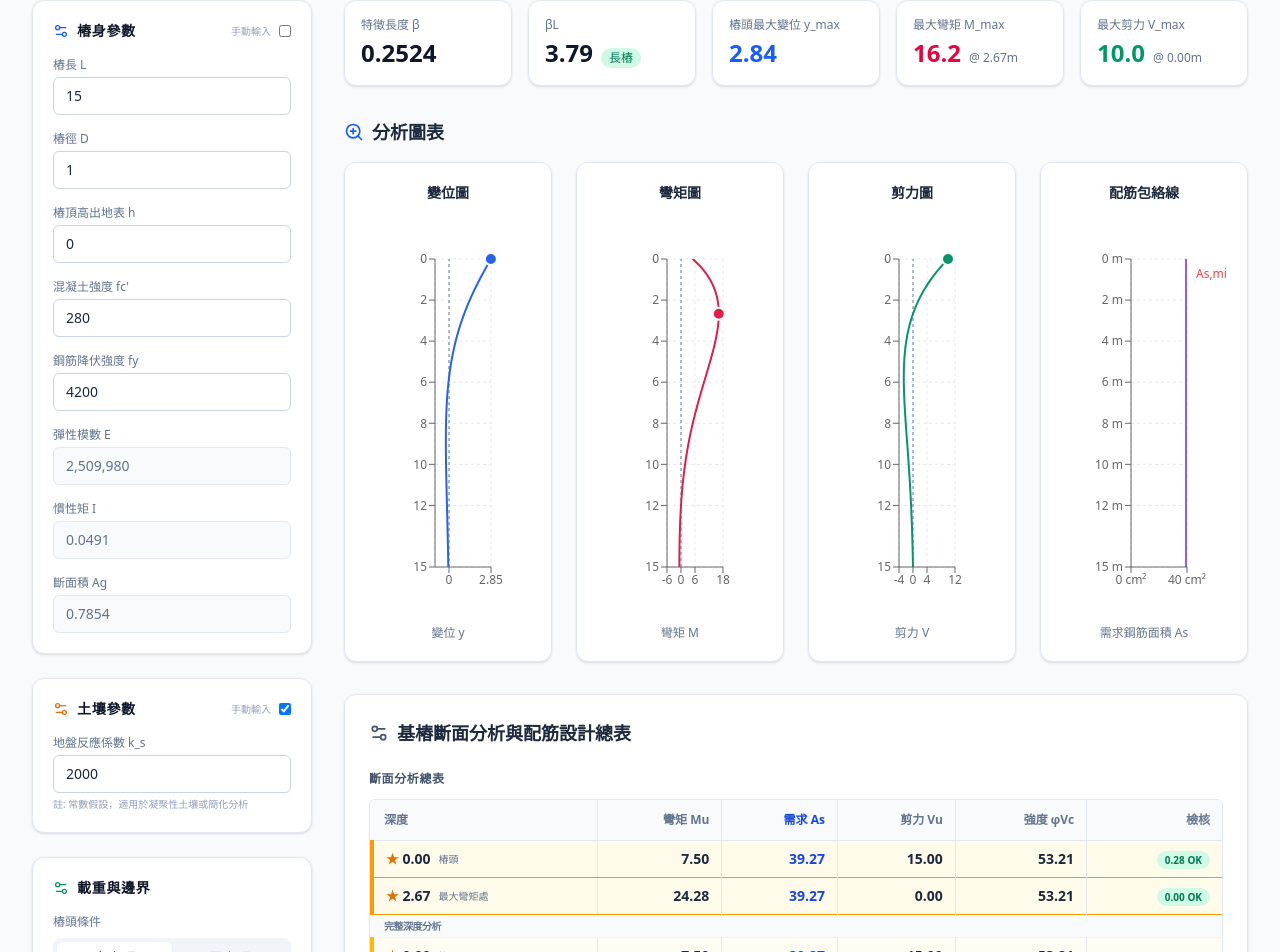
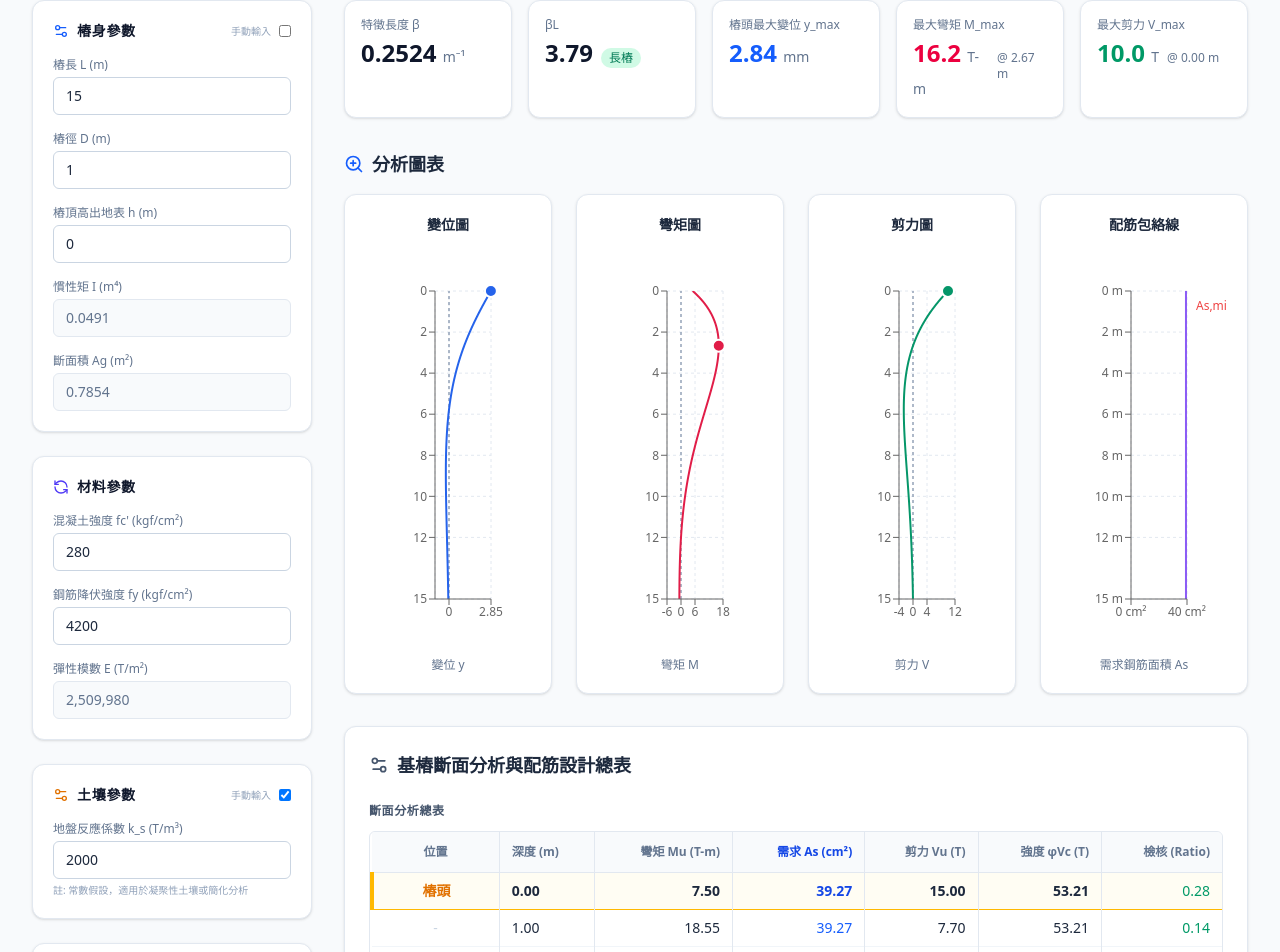
Before and after one commit to tonysum33/L-Pile, a React (Vite) app: page / in a window 1280 px wide. Shown: the part 97-1049 px from the top of the page. Built offline with nearby package versions, Linux system fonts and the light colour scheme.

Commit message:
refactor: standardize indentation and formatting in calculatePile function

```diff
--- a/src/App.tsx
+++ b/src/App.tsx
@@ -471,6 +471,7 @@ export default function App() {
           {/* Sidebar - Inputs */}
           {!isPdfMode && (
             <div className="lg:col-span-3 space-y-6 no-print">
+              {/* Pile Parameters */}
               <div className="bg-white p-5 rounded-xl border border-slate-200 shadow-sm">
                 <div className="flex items-center justify-between mb-4">
                   <h2 className="text-sm font-bold text-slate-900 uppercase tracking-wider flex items-center">
@@ -489,37 +490,19 @@ export default function App() {
                 </div>
                 <div className="space-y-4">
                   <div>
-                  <label className="block text-xs font-medium text-slate-500 mb-1">樁長 L</label>
+                    <label className="block text-xs font-medium text-slate-500 mb-1">樁長 L (m)</label>
                     <input type="number" value={L} onChange={e => setL(Number(e.target.value))} className="w-full px-3 py-2 border border-slate-300 rounded-md text-sm focus:ring-2 focus:ring-blue-500 focus:border-blue-500 outline-none transition-all" />
                   </div>
                   <div>
-                  <label className="block text-xs font-medium text-slate-500 mb-1">樁徑 D</label>
+                    <label className="block text-xs font-medium text-slate-500 mb-1">樁徑 D (m)</label>
                     <input type="number" step="0.1" value={D} onChange={e => setD(Number(e.target.value))} className="w-full px-3 py-2 border border-slate-300 rounded-md text-sm focus:ring-2 focus:ring-blue-500 focus:border-blue-500 outline-none transition-all" />
                   </div>
                   <div>
-                  <label className="block text-xs font-medium text-slate-500 mb-1">樁頂高出地表 h</label>
+                    <label className="block text-xs font-medium text-slate-500 mb-1">樁頂高出地表 h (m)</label>
                     <input type="number" step="0.1" value={h} onChange={e => setH_height(Number(e.target.value))} className="w-full px-3 py-2 border border-slate-300 rounded-md text-sm focus:ring-2 focus:ring-blue-500 focus:border-blue-500 outline-none transition-all" />
                   </div>
                   <div>
-                  <label className="block text-xs font-medium text-slate-500 mb-1">混凝土強度 fc'</label>
-                  <input type="number" value={fc} onChange={e => setFc(Number(e.target.value))} className="w-full px-3 py-2 border border-slate-300 rounded-md text-sm focus:ring-2 focus:ring-blue-500 focus:border-blue-500 outline-none transition-all" />
-                </div>
-                <div>
-                  <label className="block text-xs font-medium text-slate-500 mb-1">鋼筋降伏強度 fy</label>
-                  <input type="number" value={fy} onChange={e => setFy(Number(e.target.value))} className="w-full px-3 py-2 border border-slate-300 rounded-md text-sm focus:ring-2 focus:ring-blue-500 focus:border-blue-500 outline-none transition-all" />
-                </div>
-                <div>
-                  <label className="block text-xs font-medium text-slate-500 mb-1">彈性模數 E</label>
-                  {isManualPile ? (
-                    <input type="number" value={E} onChange={e => setE(Number(e.target.value))} className="w-full px-3 py-2 border border-slate-300 rounded-md text-sm focus:ring-2 focus:ring-blue-500 focus:border-blue-500 outline-none transition-all" />
-                  ) : (
-                    <div className="w-full px-3 py-2 border border-slate-200 bg-slate-50 rounded-md text-sm text-slate-500 cursor-not-allowed">
-                      {E.toLocaleString()}
-                    </div>
-                  )}
-                </div>
-                <div>
-                  <label className="block text-xs font-medium text-slate-500 mb-1">慣性矩 I</label>
+                    <label className="block text-xs font-medium text-slate-500 mb-1">慣性矩 I (m⁴)</label>
                     {isManualPile ? (
                       <input type="number" step="0.0001" value={I} onChange={e => setI(Number(e.target.value))} className="w-full px-3 py-2 border border-slate-300 rounded-md text-sm focus:ring-2 focus:ring-blue-500 focus:border-blue-500 outline-none transition-all" />
                     ) : (
@@ -529,7 +512,7 @@ export default function App() {
                     )}
                   </div>
                   <div>
-                  <label className="block text-xs font-medium text-slate-500 mb-1">斷面積 Ag</label>
+                    <label className="block text-xs font-medium text-slate-500 mb-1">斷面積 Ag (m²)</label>
                     <div className="w-full px-3 py-2 border border-slate-200 bg-slate-50 rounded-md text-sm text-slate-500 cursor-not-allowed">
                       {results.Ag_m2.toFixed(4)}
                     </div>
@@ -537,6 +520,35 @@ export default function App() {
                 </div>
               </div>
 
+              {/* Material Parameters */}
+              <div className="bg-white p-5 rounded-xl border border-slate-200 shadow-sm">
+                <h2 className="text-sm font-bold text-slate-900 uppercase tracking-wider mb-4 flex items-center">
+                  <RefreshCcw className="w-4 h-4 mr-2 text-indigo-600" />
+                  材料參數
+                </h2>
+                <div className="space-y-4">
+                  <div>
+                    <label className="block text-xs font-medium text-slate-500 mb-1">混凝土強度 fc' (kgf/cm²)</label>
+                    <input type="number" value={fc} onChange={e => setFc(Number(e.target.value))} className="w-full px-3 py-2 border border-slate-300 rounded-md text-sm focus:ring-2 focus:ring-indigo-500 focus:border-indigo-500 outline-none transition-all" />
+                  </div>
+                  <div>
+                    <label className="block text-xs font-medium text-slate-500 mb-1">鋼筋降伏強度 fy (kgf/cm²)</label>
+                    <input type="number" value={fy} onChange={e => setFy(Number(e.target.value))} className="w-full px-3 py-2 border border-slate-300 rounded-md text-sm focus:ring-2 focus:ring-indigo-500 focus:border-indigo-500 outline-none transition-all" />
+                  </div>
+                  <div>
+                    <label className="block text-xs font-medium text-slate-500 mb-1">彈性模數 E (T/m²)</label>
+                    {isManualPile ? (
+                      <input type="number" value={E} onChange={e => setE(Number(e.target.value))} className="w-full px-3 py-2 border border-slate-300 rounded-md text-sm focus:ring-2 focus:ring-indigo-500 focus:border-indigo-500 outline-none transition-all" />
+                    ) : (
+                      <div className="w-full px-3 py-2 border border-slate-200 bg-slate-50 rounded-md text-sm text-slate-500 cursor-not-allowed">
+                        {E.toLocaleString()}
+                      </div>
+                    )}
+                  </div>
+                </div>
+              </div>
+
+              {/* Soil Parameters */}
               <div className="bg-white p-5 rounded-xl border border-slate-200 shadow-sm">
                 <div className="flex items-center justify-between mb-4">
                   <h2 className="text-sm font-bold text-slate-900 uppercase tracking-wider flex items-center">
@@ -567,7 +579,7 @@ export default function App() {
                     </div>
                   )}
                   <div>
-                  <label className="block text-xs font-medium text-slate-500 mb-1">地盤反應係數 k_s</label>
+                    <label className="block text-xs font-medium text-slate-500 mb-1">地盤反應係數 k_s (T/m³)</label>
                     <input
                       type="number"
                       value={ks}
@@ -604,12 +616,12 @@ export default function App() {
                     </div>
                   </div>
                   <div>
-                  <label className="block text-xs font-medium text-slate-500 mb-1">水平力 H</label>
+                    <label className="block text-xs font-medium text-slate-500 mb-1">水平力 H (T)</label>
                     <input type="number" value={H} onChange={e => setH(Number(e.target.value))} className="w-full px-3 py-2 border border-slate-300 rounded-md text-sm focus:ring-2 focus:ring-emerald-500 focus:border-emerald-500 outline-none transition-all" />
                   </div>
                   {!isFixed && (
                     <div>
-                    <label className="block text-xs font-medium text-slate-500 mb-1">外加力矩 M</label>
+                      <label className="block text-xs font-medium text-slate-500 mb-1">外加力矩 M (T-m)</label>
                       <input type="number" value={M} onChange={e => setM(Number(e.target.value))} className="w-full px-3 py-2 border border-slate-300 rounded-md text-sm focus:ring-2 focus:ring-emerald-500 focus:border-emerald-500 outline-none transition-all" />
                     </div>
                   )}
@@ -658,7 +670,7 @@ export default function App() {
             <div className="grid grid-cols-2 md:grid-cols-3 lg:grid-cols-5 gap-4">
               <div className="bg-white p-4 rounded-xl border border-slate-200 shadow-sm">
                 <p className="text-xs font-medium text-slate-500 mb-1">特徵長度 β</p>
-                <p className="text-2xl font-bold text-slate-900">{results.beta.toFixed(4)}</p>
+                <p className="text-2xl font-bold text-slate-900">{results.beta.toFixed(4)} <span className="text-sm font-normal text-slate-500">m⁻¹</span></p>
               </div>
               <div className="bg-white p-4 rounded-xl border border-slate-200 shadow-sm">
                 <p className="text-xs font-medium text-slate-500 mb-1">βL</p>
@@ -671,20 +683,20 @@ export default function App() {
               </div>
               <div className="bg-white p-4 rounded-xl border border-slate-200 shadow-sm">
                 <p className="text-xs font-medium text-slate-500 mb-1">樁頭最大變位 y_max</p>
-                <p className="text-2xl font-bold text-blue-600">{results.ymax.toFixed(2)}</p>
+                <p className="text-2xl font-bold text-blue-600">{results.ymax.toFixed(2)} <span className="text-sm font-normal text-slate-500">mm</span></p>
               </div>
               <div className="bg-white p-4 rounded-xl border border-slate-200 shadow-sm">
                 <p className="text-xs font-medium text-slate-500 mb-1">最大彎矩 M_max</p>
                 <div className="flex items-baseline space-x-2">
-                  <p className="text-2xl font-bold text-rose-600">{Math.abs(results.maxM).toFixed(1)}</p>
-                  <span className="text-xs font-medium text-slate-500">@ {results.maxMDepth.toFixed(2)}m</span>
+                  <p className="text-2xl font-bold text-rose-600">{Math.abs(results.maxM).toFixed(1)} <span className="text-sm font-normal text-slate-500">T-m</span></p>
+                  <span className="text-xs font-medium text-slate-500">@ {results.maxMDepth.toFixed(2)} m</span>
                 </div>
               </div>
               <div className="bg-white p-4 rounded-xl border border-slate-200 shadow-sm">
                 <p className="text-xs font-medium text-slate-500 mb-1">最大剪力 V_max</p>
                 <div className="flex items-baseline space-x-2">
-                  <p className="text-2xl font-bold text-emerald-600">{Math.abs(results.maxV).toFixed(1)}</p>
-                  <span className="text-xs font-medium text-slate-500">@ {results.maxVDepth.toFixed(2)}m</span>
+                  <p className="text-2xl font-bold text-emerald-600">{Math.abs(results.maxV).toFixed(1)} <span className="text-sm font-normal text-slate-500">T</span></p>
+                  <span className="text-xs font-medium text-slate-500">@ {results.maxVDepth.toFixed(2)} m</span>
                 </div>
               </div>
             </div>
@@ -725,9 +737,9 @@ export default function App() {
                       onMouseUp={handleZoom}
                     >
                       <CartesianGrid strokeDasharray="3 3" stroke="#e2e8f0" horizontal={true} vertical={true} />
-                      <XAxis type="number" dataKey="y" name="變位" domain={['auto', 'auto']} tick={{fontSize: 12}} />
+                      <XAxis type="number" dataKey="y" name="變位" domain={['auto', 'auto']} tick={{ fontSize: 12 }} />
                       {/* 移除 reversed={true} 以將深度 0 (樁頭) 置於下方，對調最淺與最深位置 */}
-                      <YAxis type="number" dataKey="depth" name="深度" domain={zoomDomain || [0, L + h]} tickCount={11} tick={{fontSize: 12}} allowDataOverflow={true} />
+                      <YAxis type="number" dataKey="depth" name="深度" domain={zoomDomain || [0, L + h]} tickCount={11} tick={{ fontSize: 12 }} allowDataOverflow={true} />
                       <Tooltip content={<CustomTooltip />} />
                       <ReferenceLine x={0} stroke="#94a3b8" strokeWidth={1.5} strokeDasharray="3 3" />
                       {h > 0 && (
@@ -800,9 +812,9 @@ export default function App() {
                       onMouseUp={handleZoom}
                     >
                       <CartesianGrid strokeDasharray="3 3" stroke="#e2e8f0" horizontal={true} vertical={true} />
-                      <XAxis type="number" dataKey="m" name="彎矩" domain={['auto', 'auto']} tick={{fontSize: 12}} />
+                      <XAxis type="number" dataKey="m" name="彎矩" domain={['auto', 'auto']} tick={{ fontSize: 12 }} />
                       {/* 移除 reversed={true} 以將深度 0 (樁頭) 置於下方，對調最淺與最深位置 */}
-                      <YAxis type="number" dataKey="depth" name="深度" domain={zoomDomain || [0, L + h]} tickCount={11} tick={{fontSize: 12}} allowDataOverflow={true} />
+                      <YAxis type="number" dataKey="depth" name="深度" domain={zoomDomain || [0, L + h]} tickCount={11} tick={{ fontSize: 12 }} allowDataOverflow={true} />
                       <Tooltip content={<CustomTooltip />} />
                       <ReferenceLine x={0} stroke="#94a3b8" strokeWidth={1.5} strokeDasharray="3 3" />
                       {h > 0 && (
@@ -875,9 +887,9 @@ export default function App() {
                       onMouseUp={handleZoom}
                     >
                       <CartesianGrid strokeDasharray="3 3" stroke="#e2e8f0" horizontal={true} vertical={true} />
-                      <XAxis type="number" dataKey="v" name="剪力" domain={['auto', 'auto']} tick={{fontSize: 12}} />
+                      <XAxis type="number" dataKey="v" name="剪力" domain={['auto', 'auto']} tick={{ fontSize: 12 }} />
                       {/* 移除 reversed={true} 以將深度 0 (樁頭) 置於下方，對調最淺與最深位置 */}
-                      <YAxis type="number" dataKey="depth" name="深度" domain={zoomDomain || [0, L + h]} tickCount={11} tick={{fontSize: 12}} allowDataOverflow={true} />
+                      <YAxis type="number" dataKey="depth" name="深度" domain={zoomDomain || [0, L + h]} tickCount={11} tick={{ fontSize: 12 }} allowDataOverflow={true} />
                       <Tooltip content={<CustomTooltip />} />
                       <ReferenceLine x={0} stroke="#94a3b8" strokeWidth={1.5} strokeDasharray="3 3" />
                       {h > 0 && (
@@ -950,9 +962,9 @@ export default function App() {
                       onMouseUp={handleZoom}
                     >
                       <CartesianGrid strokeDasharray="3 3" stroke="#e2e8f0" horizontal={true} vertical={true} />
-                      <XAxis type="number" dataKey="As" name="需求 As" unit=" cm²" domain={[0, 'auto']} tick={{fontSize: 12}} />
+                      <XAxis type="number" dataKey="As" name="需求 As" unit=" cm²" domain={[0, 'auto']} tick={{ fontSize: 12 }} />
                       {/* 移除 reversed={true} 以將深度 0 (樁頭) 置於下方，對調最淺與最深位置 */}
-                      <YAxis type="number" dataKey="depth" name="深度" unit=" m" domain={zoomDomain || [0, L + h]} tickCount={11} tick={{fontSize: 12}} allowDataOverflow={true} />
+                      <YAxis type="number" dataKey="depth" name="深度" unit=" m" domain={zoomDomain || [0, L + h]} tickCount={11} tick={{ fontSize: 12 }} allowDataOverflow={true} />
                       <Tooltip content={<CustomTooltip />} />
                       <ReferenceLine x={results.As_min} stroke="#ef4444" strokeWidth={1.5} strokeDasharray="3 3" label={{ position: 'insideTopLeft', value: 'As,min', fill: '#ef4444', fontSize: 12, offset: 10 }} />
                       {h > 0 && (
@@ -985,60 +997,38 @@ export default function App() {
                     <table className="w-full text-sm text-left border-collapse">
                       <thead className="text-xs text-slate-500 bg-slate-50 border-b border-slate-200 sticky top-0 z-10">
                         <tr>
-                          <th className="px-3 py-3 font-bold border-r border-slate-200">深度</th>
-                          <th className="px-3 py-3 font-bold text-right border-r border-slate-200">彎矩 Mu</th>
-                          <th className="px-3 py-3 font-bold text-right border-r border-slate-200 text-blue-700">需求 As</th>
-                          <th className="px-3 py-3 font-bold text-right border-r border-slate-200">剪力 Vu</th>
-                          <th className="px-3 py-3 font-bold text-right border-r border-slate-200">強度 φVc</th>
-                          <th className="px-3 py-3 font-bold text-right">檢核</th>
+                          <th className="px-3 py-3 font-bold border-r border-slate-200 text-center">位置</th>
+                          <th className="px-3 py-3 font-bold border-r border-slate-200">深度 (m)</th>
+                          <th className="px-3 py-3 font-bold text-right border-r border-slate-200">彎矩 Mu (T-m)</th>
+                          <th className="px-3 py-3 font-bold text-right border-r border-slate-200 text-blue-700">需求 As (cm²)</th>
+                          <th className="px-3 py-3 font-bold text-right border-r border-slate-200">剪力 Vu (T)</th>
+                          <th className="px-3 py-3 font-bold text-right border-r border-slate-200">強度 φVc (T)</th>
+                          <th className="px-3 py-3 font-bold text-right">檢核 (Ratio)</th>
                         </tr>
                       </thead>
                       <tbody className="divide-y divide-slate-100">
-                        {/* Highlight Critical Sections First */}
-                        {results.criticalSections.map((sec, idx) => {
-                          const Vu = Math.abs(sec.v) * loadFactor;
-                          const ratio = Vu / sec.Vc;
-                          const isSafe = ratio <= 1.0;
-                          return (
-                            <tr key={`crit-${idx}`} className="bg-amber-50 font-bold border-l-4 border-amber-500">
-                              <td className="px-3 py-2 border-r border-slate-200 flex items-center">
-                                <span className="text-amber-600 mr-1">★</span>
-                                {sec.depth.toFixed(2)}
-                                <span className="ml-2 text-[10px] text-slate-500 font-normal">{sec.name.split(' ')[0]}</span>
-                              </td>
-                              <td className="px-3 py-2 text-right border-r border-slate-200">{Math.abs(sec.m * loadFactor).toFixed(2)}</td>
-                              <td className="px-3 py-2 text-right border-r border-slate-200 text-blue-700">{sec.As.toFixed(2)}</td>
-                              <td className="px-3 py-2 text-right border-r border-slate-200">{Vu.toFixed(2)}</td>
-                              <td className="px-3 py-2 text-right border-r border-slate-200">{sec.Vc.toFixed(2)}</td>
-                              <td className="px-3 py-2 text-right">
-                                <span className={`px-2 py-0.5 rounded-full text-[10px] font-bold ${isSafe ? 'bg-emerald-100 text-emerald-700' : 'bg-rose-100 text-rose-700'}`}>
-                                  {ratio.toFixed(2)} {isSafe ? 'OK' : 'NG'}
-                                </span>
-                              </td>
-                            </tr>
-                          );
-                        })}
-                        {/* Full Profile Table */}
-                        <tr className="bg-slate-100/50">
-                          <td colSpan={6} className="px-3 py-1 text-[10px] font-bold text-slate-500 uppercase tracking-tighter">完整深度分析</td>
-                        </tr>
                         {results.reinforcementTable.map((pt, idx) => {
                           const Vu = Math.abs(pt.v) * loadFactor;
                           const ratio = Vu / pt.Vc;
                           const isSafe = ratio <= 1.0;
                           return (
                             <tr key={idx} className={`hover:bg-slate-50 ${pt.isCritical ? 'bg-amber-50/60 font-semibold border-l-4 border-amber-400' : ''}`}>
-                              <td className="px-3 py-2 border-r border-slate-200 flex items-center">
-                                {pt.isCritical && <span className="text-amber-600 mr-1">★</span>}
-                                {pt.depth.toFixed(2)}
-                                {pt.isCritical && <span className="ml-2 text-[10px] text-slate-500 font-normal">{pt.name.split(' ')[0]}</span>}
+                              <td className="px-3 py-2 border-r border-slate-200 text-center">
+                                {pt.isCritical ? (
+                                  <span className="text-amber-600 font-bold">
+                                    {pt.name.split(' ')[0]}
+                                  </span>
+                                ) : (
+                                  <span className="text-slate-300">-</span>
+                                )}
                               </td>
+                              <td className="px-3 py-2 border-r border-slate-200">{pt.depth.toFixed(2)}</td>
                               <td className="px-3 py-2 text-right border-r border-slate-200">{Math.abs(pt.m * loadFactor).toFixed(2)}</td>
                               <td className={`px-3 py-2 text-right border-r border-slate-200 ${pt.isCritical ? 'text-blue-700' : 'text-blue-600'}`}>{pt.As.toFixed(2)}</td>
                               <td className="px-3 py-2 text-right border-r border-slate-200">{Vu.toFixed(2)}</td>
                               <td className="px-3 py-2 text-right border-r border-slate-200">{pt.Vc.toFixed(2)}</td>
                               <td className="px-3 py-2 text-right">
-                                <span className={`text-[10px] font-medium ${isSafe ? 'text-emerald-600' : 'text-rose-600'}`}>
+                                <span className={`font-medium ${isSafe ? 'text-emerald-600' : 'text-rose-600'}`}>
                                   {ratio.toFixed(2)}
                                 </span>
                               </td>
```
Lines whose indentation alone changed are shown as unchanged.
